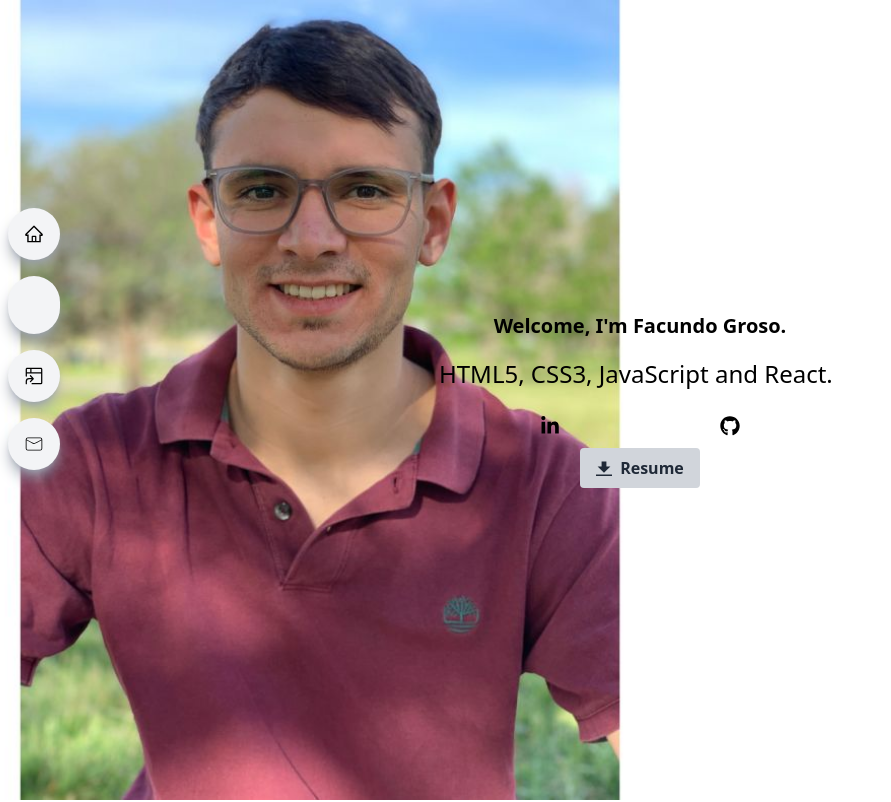
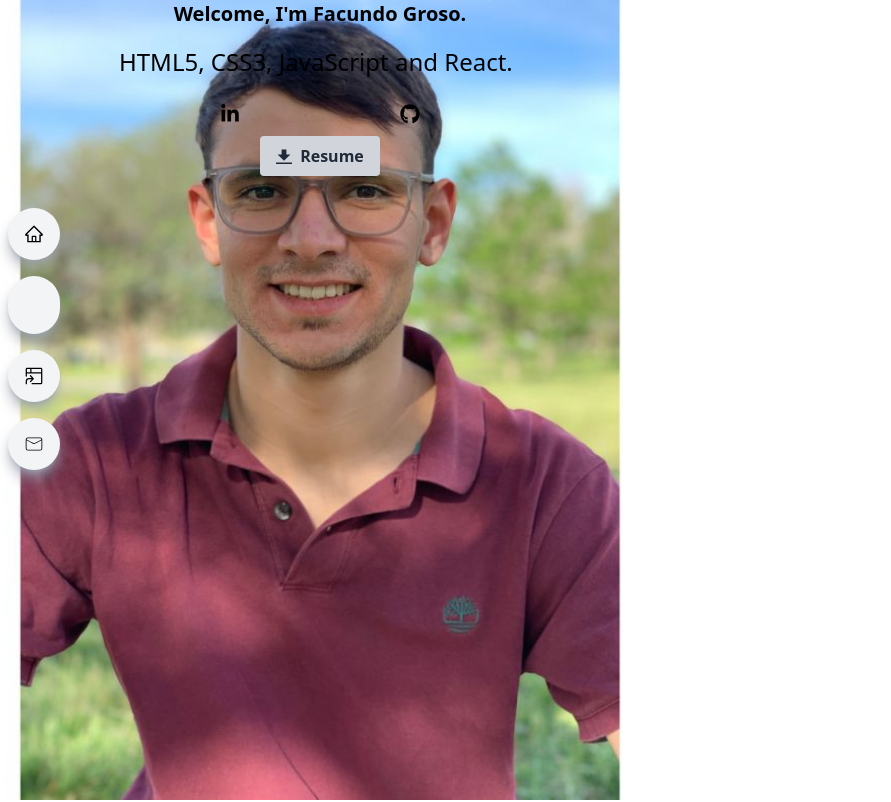
Before and after one commit to facugroso/Portfolio, a React (Vite) app: page / in a window 1280 px wide. Shown: the top 802 px of the page, without its empty margins (0-891 px from the left). Built offline with nearby package versions, Linux system fonts and the light colour scheme; some icons are missing.

Commit message:
areglo de imagen 4

```diff
--- a/src/components/Main.jsx
+++ b/src/components/Main.jsx
@@ -6,8 +6,14 @@ const Main = () => {
   return (
     <div id="main" className="relative flex">
 
-      {/* Contenido a la izquierda */}
-      <div className="absolute top-0 left-0 w-full h-full bg-white/12 flex items-center">
+      <div className="w-full sm:w-1/2 order-2">
+        <img
+          className="w-full min-h-screen object-cover"
+          src="/img/photoWelcome.jpg"
+          alt="background image"
+        />
+      </div>
+      <div className=" w-full sm:w-1/2 order-1 absolute top-0 left-0 bg-white/12 flex items-center">
         <div className="max-w-2xl mx-auto text-center">
           <h1 className="text-4xl text-xl font-bold text-white-800">
             Welcome, I'm Facundo Groso.
@@ -53,14 +59,6 @@ const Main = () => {
         </div>
       </div>
 
-      {/* Imagen a la derecha */}
-      <div className="w-full sm:w-1/2">
-        <img
-          className="w-full min-h-screen object-cover"
-          src="/img/photoWelcome.jpg"
-          alt="background image"
-        />
-      </div>
 
     </div>
   );
```
